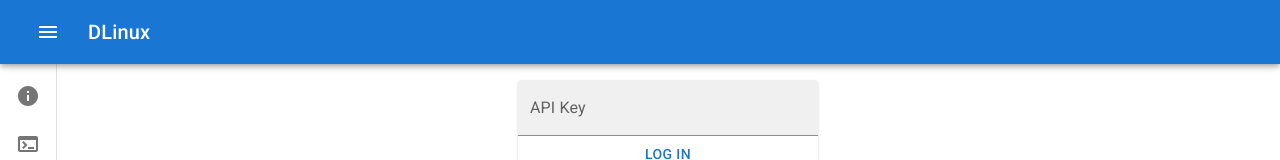
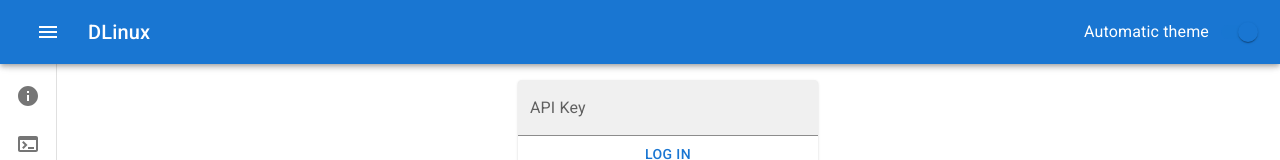
Before and after one commit to CyberL1/dlinux-dashboard, a React (Vite) app: page / in a window 1280 px wide. Shown: the top 160 px of the page. Built offline with nearby package versions, Linux system fonts and the light colour scheme.

Commit message:
feat: theme switcher

```diff
--- a/src/pages/App.tsx
+++ b/src/pages/App.tsx
@@ -7,6 +7,7 @@
 	Box,
 	createTheme,
 	Drawer,
+	FormControlLabel,
 	Icon,
 	IconButton,
 	List,
@@ -14,10 +15,12 @@
 	ListItemButton,
 	ListItemIcon,
 	ListItemText,
+	Switch,
 	ThemeProvider,
 	Toolbar,
 	Tooltip,
 	Typography,
+	useColorScheme,
 } from "@mui/material";
 import * as Icons from "@mui/icons-material";
 import { useState } from "react";
@@ -40,7 +43,7 @@
 
 const drawerWidth = 240;
 
-const darkTheme = createTheme({
+const theme = createTheme({
 	colorSchemes: {
 		dark: true,
 	},
@@ -48,9 +51,14 @@
 
 function App({ error }: { error?: boolean }) {
 	const [isOpen, setOpen] = useState(false);
+	const { mode, setMode } = useColorScheme();
+
+	if (!mode) {
+		return null;
+	}
 
 	return (
-		<ThemeProvider theme={darkTheme}>
+		<>
 			<AppBar
 				position="fixed"
 				sx={{ zIndex: (theme) => theme.zIndex.drawer + 1 }}
@@ -67,6 +75,23 @@
 					<Typography variant="h6" component="div" sx={{ flexGrow: 1 }}>
 						DLinux
 					</Typography>
+					<FormControlLabel
+						control={<Switch defaultChecked={mode === "system"} />}
+						label="Automatic theme"
+						labelPlacement="start"
+						onChange={() => setMode(mode === "system" ? "light" : "system")}
+					/>
+					{mode != "system" && (
+						<IconButton
+							onClick={() => setMode(mode === "dark" ? "light" : "dark")}
+						>
+							{mode === "dark" ? (
+								<Icons.LightMode />
+							) : (
+								<Icons.DarkMode htmlColor="#fff" />
+							)}
+						</IconButton>
+					)}
 				</Toolbar>
 			</AppBar>
 			<Drawer
@@ -114,8 +139,14 @@
 				{error && <ErrorPage />}
 				{localStorage.getItem("key") ? <Outlet /> : <Login />}
 			</Box>
+		</>
+	);
+}
+
+export default function ToggleColorMode() {
+	return (
+		<ThemeProvider theme={theme}>
+			<App />
 		</ThemeProvider>
 	);
 }
-
-export default App;
```
